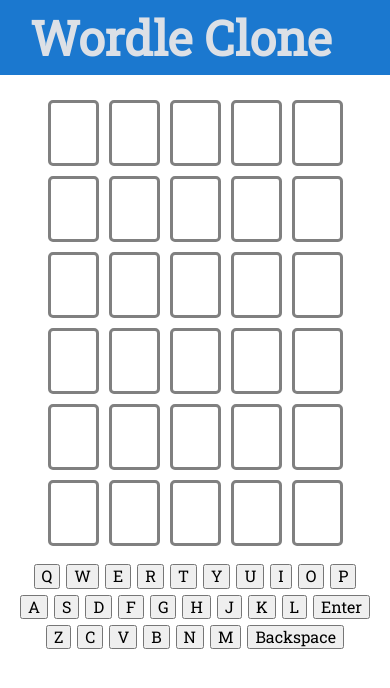
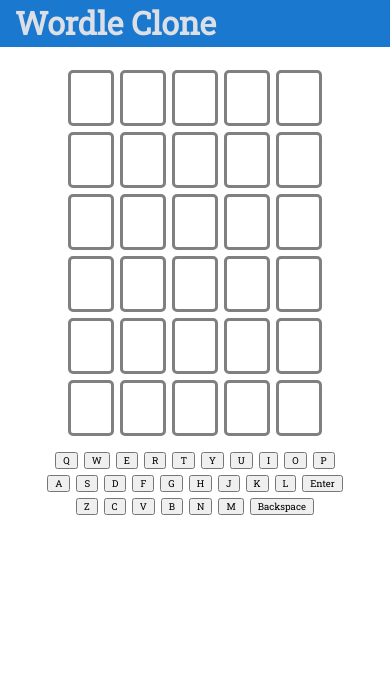
Before and after one commit to jtclayt/words_are_fun, a website: page src/public/index.html in a window 390 px wide. Drawn offline with Linux system fonts and the light colour scheme; no server answers.

Commit message:
Change the test command, update styling for mobile (#13) (#14)

```diff
--- a/package.json
+++ b/package.json
@@ -4,7 +4,8 @@
   "description": "",
   "main": "dist/server.js",
   "scripts": {
-    "test": "jest --coverage",
+    "test": "jest",
+    "test-coverage": "jest --coverage",
     "build": "tsc & npm run copy-files",
     "start": "tsc & npm run copy-files & node .",
     "dev": "tsc -w & npm run copy-files & nodemon .",
--- a/src/public/index.css
+++ b/src/public/index.css
@@ -23,7 +23,7 @@ header h1 {
   text-align: center;
   border: 3px solid gray;
   border-radius: 5px;
-  font-size: xx-large;
+  font-size: 2rem;
   font-weight: bold;
 }
 
@@ -34,7 +34,7 @@ header h1 {
 
 .keyboard-button {
   margin: 5px;
-  font-size: x-large;
+  font-size: 1.2rem;
 }
 
 .container {
@@ -65,17 +65,22 @@ header h1 {
 }
 
 @media only screen and (max-width: 500px) {
+  header {
+    padding: 5px 15px;
+    font-size: 1rem;
+  }
+
   .block {
-    height: 60px;
-    width: 45px;
-    margin: 5px;
-    line-height: 60px;
-    font-size: x-large;
+    height: 50px;
+    width: 40px;
+    margin: 3px;
+    line-height: 50px;
+    font-size: 1rem;
   }
 
   .keyboard-button {
     margin: 3px;
-    font-size: medium;
+    font-size: 0.6rem;
   }
 
   #keyboard {
```
